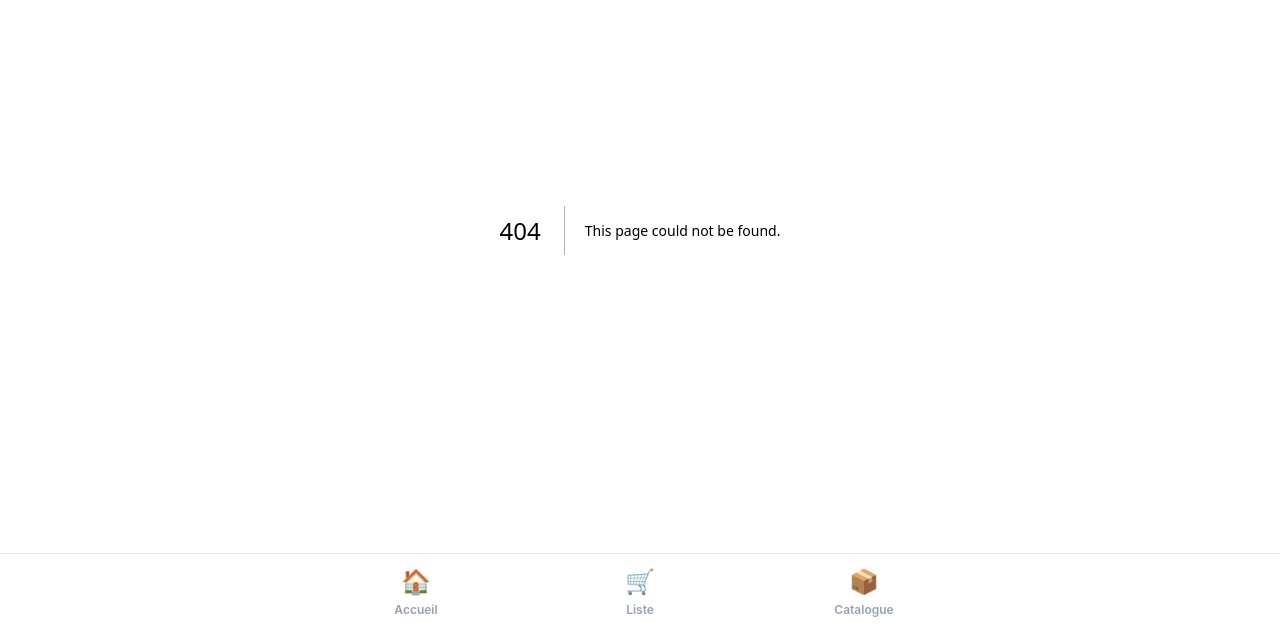
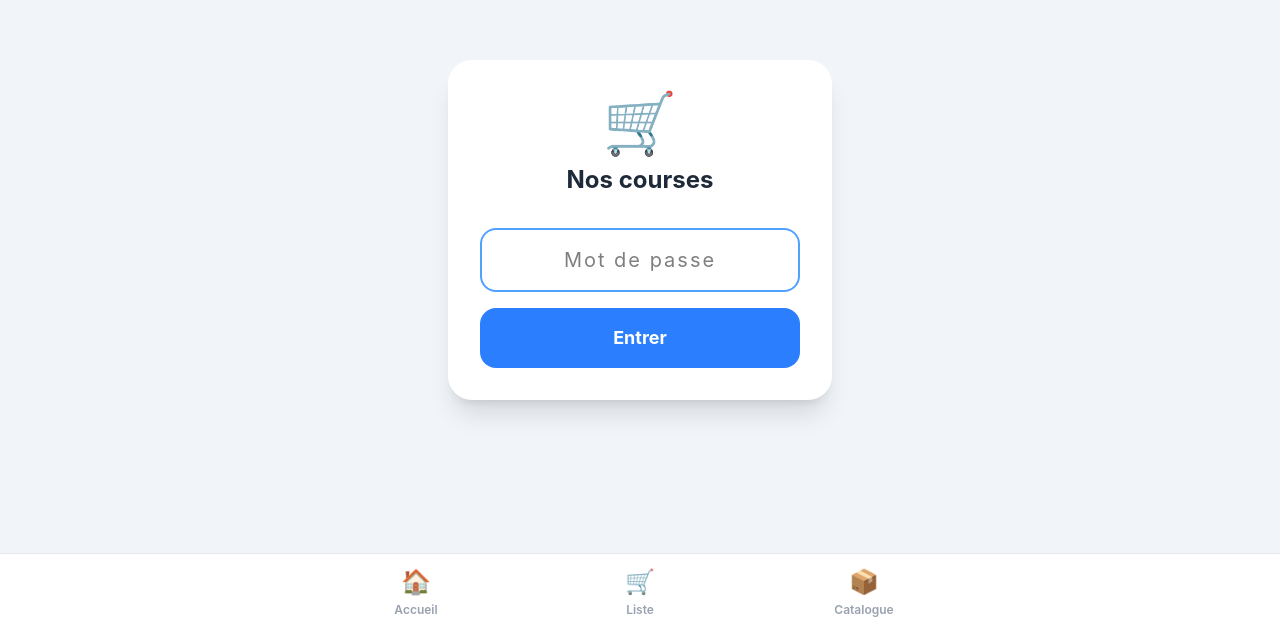
Before and after one commit to terry-debanne/shopping-app, a Next.js app: page /login in a window 1280 px wide. Before the commit this address had no page. Shown: the part 170-800 px from the top of the page. Built offline with nearby package versions, Linux system fonts and the light colour scheme.

Commit message:
Ajout page login avec mot de passe

```diff
--- /dev/null
+++ b/app/login/page.tsx
@@ -0,0 +1,52 @@
+'use client'
+
+import { useState } from 'react'
+import { useRouter } from 'next/navigation'
+
+export default function Login() {
+  const [password, setPassword] = useState('')
+  const [error, setError] = useState(false)
+  const router = useRouter()
+
+  function handleSubmit(e: React.FormEvent) {
+    e.preventDefault()
+    if (password === process.env.NEXT_PUBLIC_APP_PASSWORD) {
+      document.cookie = 'app-auth=ok; path=/; max-age=31536000'
+      router.push('/')
+    } else {
+      setError(true)
+      setPassword('')
+    }
+  }
+
+  return (
+    <div className="min-h-screen flex items-center justify-center bg-slate-100 px-6">
+      <div className="bg-white rounded-3xl p-8 w-full max-w-sm shadow-xl">
+        <div className="text-center mb-8">
+          <div className="text-6xl mb-3">🛒</div>
+          <h1 className="text-2xl font-bold text-gray-800">Nos courses</h1>
+        </div>
+
+        <form onSubmit={handleSubmit}>
+          <input
+            type="password"
+            placeholder="Mot de passe"
+            value={password}
+            onChange={e => { setPassword(e.target.value); setError(false) }}
+            autoFocus
+            className={`w-full border-2 rounded-2xl px-4 py-4 text-xl text-center outline-none mb-4 tracking-widest ${
+              error ? 'border-red-400 bg-red-50' : 'border-gray-200 focus:border-blue-400'
+            }`}
+          />
+          {error && <p className="text-red-500 text-sm text-center mb-4">Mot de passe incorrect</p>}
+          <button
+            type="submit"
+            className="w-full bg-blue-500 text-white py-4 rounded-2xl font-bold text-lg"
+          >
+            Entrer
+          </button>
+        </form>
+      </div>
+    </div>
+  )
+}
--- /dev/null
+++ b/middleware.ts
@@ -0,0 +1,16 @@
+import { NextRequest, NextResponse } from 'next/server'
+
+export function middleware(req: NextRequest) {
+  const auth = req.cookies.get('app-auth')?.value
+  if (auth === 'ok') return NextResponse.next()
+
+  const url = req.nextUrl.clone()
+  if (url.pathname === '/login') return NextResponse.next()
+
+  url.pathname = '/login'
+  return NextResponse.redirect(url)
+}
+
+export const config = {
+  matcher: ['/((?!_next|favicon.ico).*)'],
+}
```
